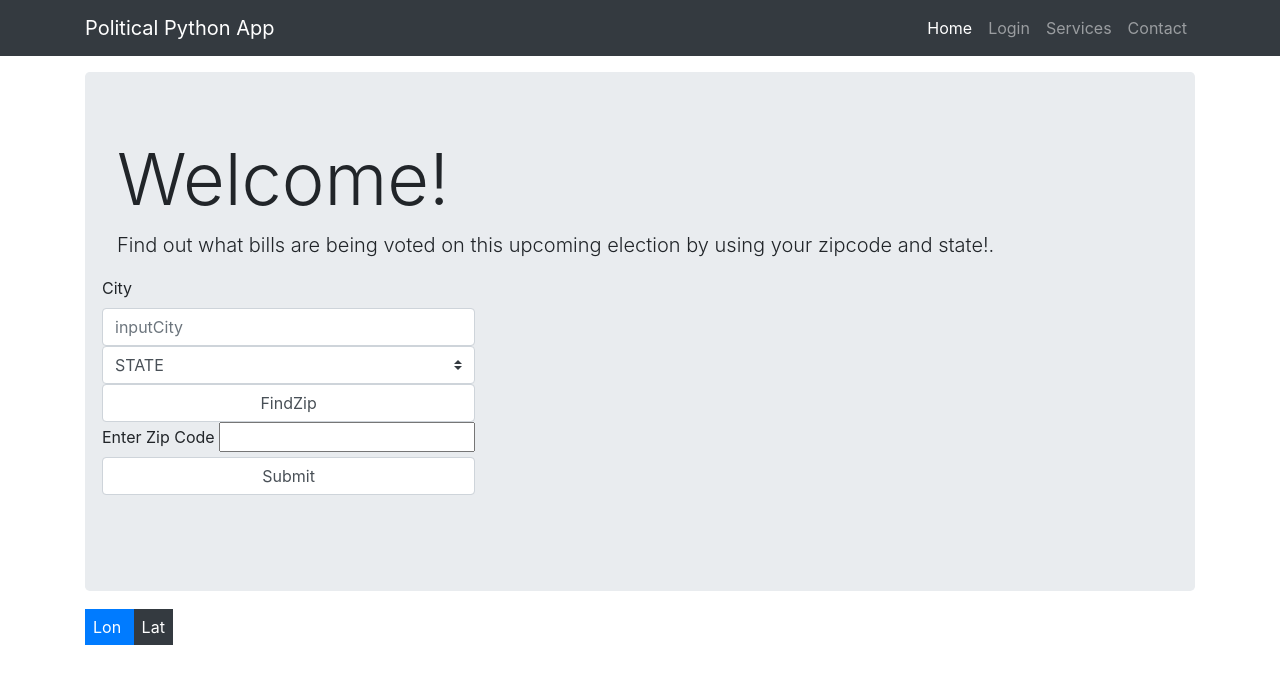
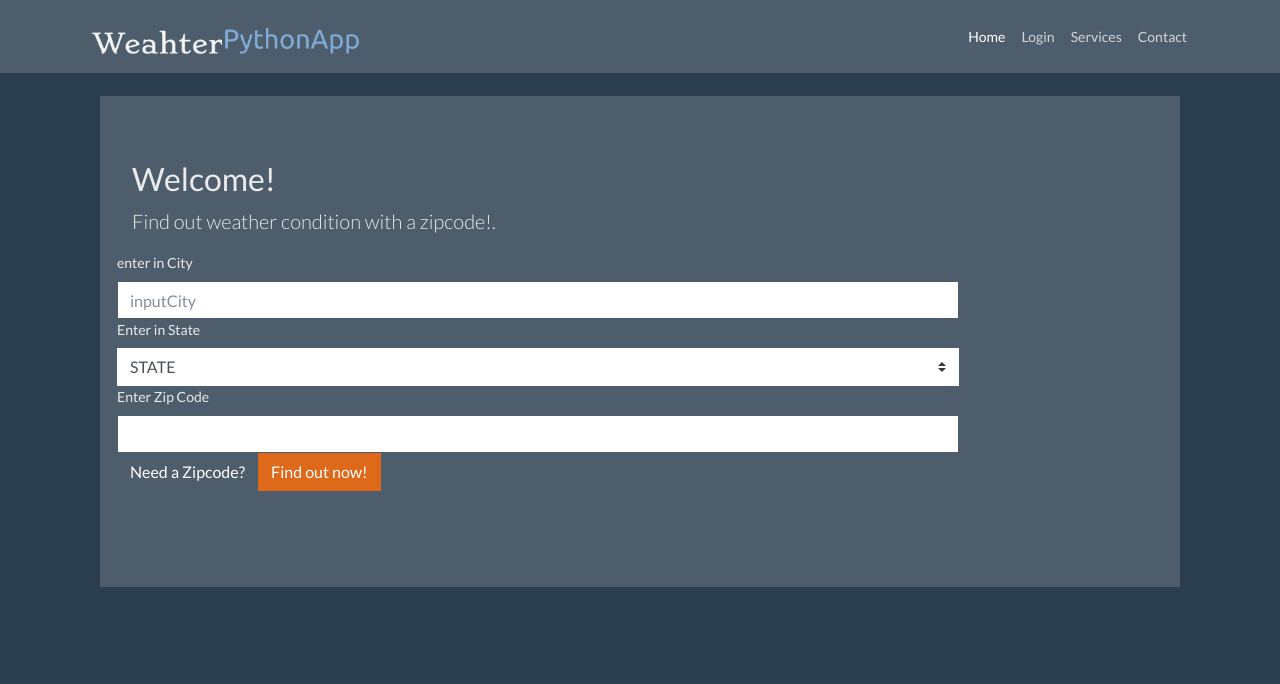
Before and after one commit to Spagecko/PythonFlaskWeatherApp, a Flask app: template Templates/home.html in a window 1280 px wide. Shown: the top 684 px of the page. Run offline with Flask 2, Linux system fonts and the light colour scheme; the template is opened without the code that fills it, so the values that code supplies are empty; some libraries are stand-ins or nearby versions.

Commit message:
Add files via upload

```diff
--- a/Templates/home.html
+++ b/Templates/home.html
@@ -3,7 +3,9 @@
 {% block body %}
 {% include 'includes/_navbar.html' %}
 {% if loginID != False %}
+    <div class="container-fluid">
         {% include 'includes/_jumbotron.html' %}
+    </div>
 {%if len %}
     <div class="row text-center">
 
@@ -11,19 +13,32 @@
 
 
 
+        {% if result[i] != 0 %}
 
+        <div class="col-lg-3 col-md-6 mb-4">
+            <div class="animated zoomIn">
+                <div class="card h-100">
+                    <div class="animated fadeIn">
+                        <div class="card-body">
                             {{ result[i] | safe }}
 
+                        </div>
+                    </div>
+                </div>
+            </div>
+        </div>
+            {% endif %}
             {% endfor %}
 
         </div>
                 {% endif %}
                 {% else %}
+
                 {% include 'includes/PleaseLogin.html' %}
+
                 {% endif %}
 
-<div class="d-inline p-2 bg-primary text-white">Lon {{contentLongit}}</div>
-<div class="d-inline p-2 bg-dark text-white">Lat  {{contentLat}}</div>
+
 
 
 
--- a/Templates/includes/_jumbotron.html
+++ b/Templates/includes/_jumbotron.html
@@ -1,25 +1,36 @@
 <header class="jumbotron my-4">
-    <h1 class="display-3"> Welcome! {{ loginID['email'] }} </h1>
-
-    <p class="lead">Find out what bills are being voted on this upcoming election by using your zipcode and state!.</p>
+    <div class="container-fluid">
+        <div class="row">
+            <h2> Welcome! {{ loginID['email'] }} </h2>
+        </div>
+    </div>
+        <p class="lead">Find out weather condition with a zipcode!.</p>
         <div class="row">
             <form method="POST">
                 <div class="form-group">
-                <label for="inputCity">City</label>
+                    <div class="container">
+                        <div class="row">
+                            <label for="inputCity"> enter in City</label>
                             <input type="text" class="form-control" id="Cityname" name="inputCity" placeholder="inputCity" />
+                            <label for="inputState">Enter in State</label>
                             <select class="custom-select" name="inputState">
                                 <option selected>STATE</option>
                                 {% include 'includes/_states.html' %}
                             </select>
-                <input type="submit" name="submit_button" class="form-control" value="FindZip">
-                <label for="Input">Enter Zip Code</label>
-
-                <input list="encodings"  name="inputZip" value={{zipcode }} >
+                            <label for="inputZip">Enter Zip Code</label>
+                            <input type="text" class="form-control" name="inputZip" value={{zipcode }}>
+                        </div>
+                    </div>
+                    <div class="container">
+                        <div class="row">
+                            <button type="submit" class="btn btn-secondary" name="submit_button" value="FindZip"> Need a Zipcode? </button>
+                            <button type="submit" class="btn btn-primary" name="submit_button"  value="Submit"> Find out now! </button>
 
 
+</div>
+                        </div>
 
 
-                    <input type="submit" name="submit_button" class="form-control" value="Submit">
 
 
 </div>
--- a/Templates/includes/_navbar.html
+++ b/Templates/includes/_navbar.html
@@ -1,7 +1,10 @@
  <!-- Navigation -->
 <nav class="navbar navbar-expand-lg navbar-dark bg-dark fixed-top">
     <div class="container">
-        <a class="navbar-brand" href="#">Political Python App</a>
+        <a class="navbar-brand" href="#">
+            <img src = {{ url_for('static', filename='images/logo.png') }}  class="img-fluid" alt="Responsive image"
+              width="300" height="250"/>
+          </a>
         <button class="navbar-toggler" type="button" data-toggle="collapse" data-target="#navbarResponsive" aria-controls="navbarResponsive" aria-expanded="false" aria-label="Toggle navigation">
             <span class="navbar-toggler-icon"></span>
         </button>
--- a/Templates/layouts.html
+++ b/Templates/layouts.html
@@ -6,8 +6,9 @@
     <meta name="viewport" content="width=device-width, initial-scale=1, shrink-to-fit=no">
 
     <!-- Bootstrap CSS -->
-    <link rel="stylesheet" href="https://stackpath.bootstrapcdn.com/bootstrap/4.4.1/css/bootstrap.min.css" integrity="sha384-Vkoo8x4CGsO3+Hhxv8T/Q5PaXtkKtu6ug5TOeNV6gBiFeWPGFN9MuhOf23Q9Ifjh" crossorigin="anonymous">
 
+    <link rel="stylesheet" href={{ url_for('static', filename='css/bootstrap.min.css') }}>
+    <link rel="stylesheet"  href={{ url_for('static', filename='css/animate.css') }}>
 
 </head>
 
@@ -20,10 +21,14 @@
     </div>
 
 
-        <!-- Optional JavaScript -->
-        <!-- jQuery first, then Popper.js, then Bootstrap JS -->
-        <script src="https://code.jquery.com/jquery-3.4.1.slim.min.js" integrity="sha384-J6qa4849blE2+poT4WnyKhv5vZF5SrPo0iEjwBvKU7imGFAV0wwj1yYfoRSJoZ+n" crossorigin="anonymous"></script>
-        <script src="https://cdn.jsdelivr.net/npm/popper.js@1.16.0/dist/umd/popper.min.js" integrity="sha384-Q6E9RHvbIyZFJoft+2mJbHaEWldlvI9IOYy5n3zV9zzTtmI3UksdQRVvoxMfooAo" crossorigin="anonymous"></script>
-        <script src="https://stackpath.bootstrapcdn.com/bootstrap/4.4.1/js/bootstrap.min.js" integrity="sha384-wfSDF2E50Y2D1uUdj0O3uMBJnjuUD4Ih7YwaYd1iqfktj0Uod8GCExl3Og8ifwB6" crossorigin="anonymous"></script>
+    <!-- Optional JavaScript -->
+    <!-- jQuery first, then Popper.js, then Bootstrap JS -->
+   <script src="https://code.jquery.com/jquery-3.4.1.slim.min.js" integrity="sha384-J6qa4849blE2+poT4WnyKhv5vZF5SrPo0iEjwBvKU7imGFAV0wwj1yYfoRSJoZ+n" crossorigin="anonymous"></script>
+<script src="https://cdn.jsdelivr.net/npm/popper.js@1.16.0/dist/umd/popper.min.js" integrity="sha384-Q6E9RHvbIyZFJoft+2mJbHaEWldlvI9IOYy5n3zV9zzTtmI3UksdQRVvoxMfooAo" crossorigin="anonymous"></script>
+<script src="https://stackpath.bootstrapcdn.com/bootstrap/4.4.1/js/bootstrap.min.js" integrity="sha384-wfSDF2E50Y2D1uUdj0O3uMBJnjuUD4Ih7YwaYd1iqfktj0Uod8GCExl3Og8ifwB6" crossorigin="anonymous"></script>
 </body>
+<!-- jQuery (necessary for Bootstrap's JavaScript plugins) -->
+<script src="https://ajax.googleapis.com/ajax/libs/jquery/1.12.4/jquery.min.js"></script>
+<!-- Include all compiled plugins (below), or include individual files as needed -->
+<script src="js/bootstrap.min.js"></script>
 </html>
--- a/Templates/login.html
+++ b/Templates/login.html
@@ -10,13 +10,13 @@
                 <div id="login-column" class="col-md-6">
                     <div id="login-box" class="col-md-12">
                         <form id="login-form" class="form" action="" method="post">
-                            <h3 class="text-center text-info">Login</h3>
+                            <h3 class="text-center ">Login</h3>
                             <div class="form-group">
-                                <label for="username" class="text-info">Username:</label><br>
+                                <label for="username" >Username:</label><br>
                                 <input type="text" name="username" id="username" class="form-control" value="username">
                             </div>
                             <div class="form-group">
-                                <label for="password" class="text-info">Password:</label><br>
+                                <label for="password" >Password:</label><br>
                                 <input type="password" name="password" id="password" class="form-control" value="password">
                             </div>
                             <div class="form-group">
```
Lines whose indentation alone changed are shown as unchanged.
